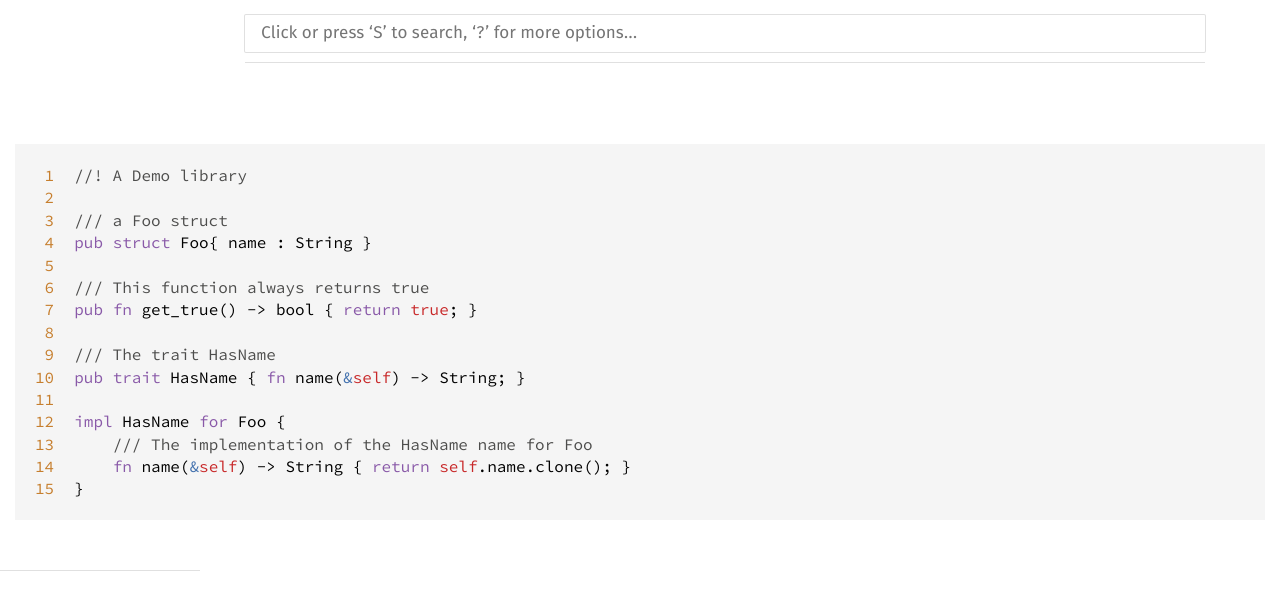
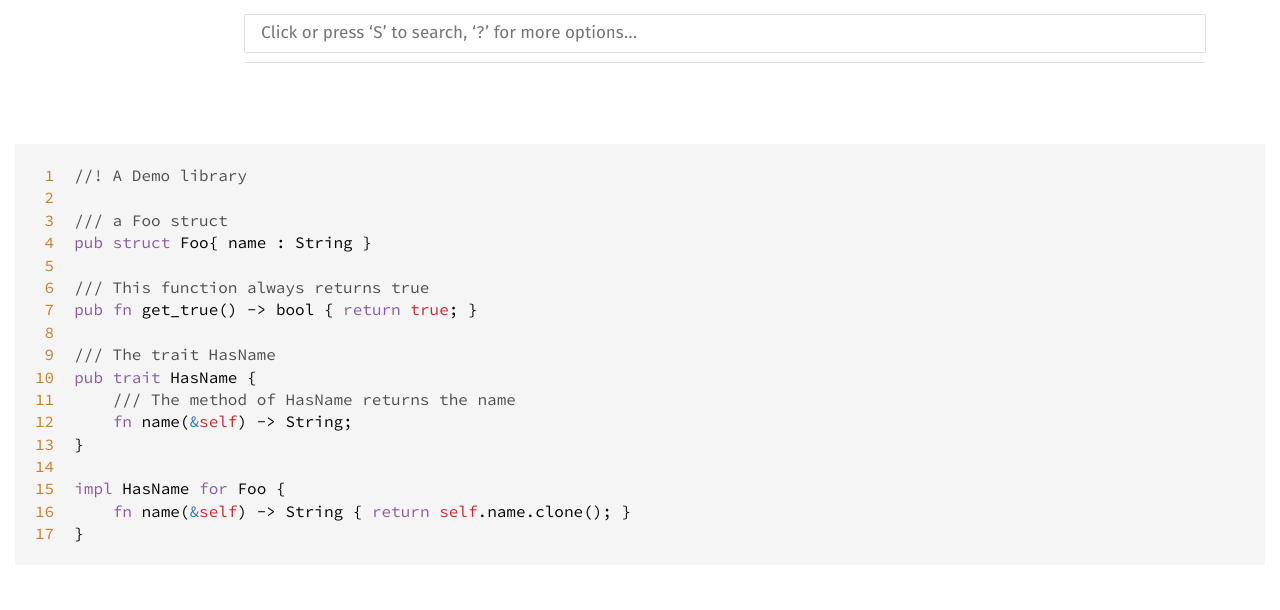
Before and after one commit to seb-odessa/seb-odessa.github.io, a plain HTML site: page demodoc/src/demodoc/lib.rs.html in a window 1280 px wide. Shown: the top 610 px of the page. Drawn offline with Linux system fonts and the light colour scheme.

Commit message:
Updates documentation from 1e867a9 revision

```diff
--- a/demodoc/search-index.js
+++ b/demodoc/search-index.js
@@ -1,3 +1,3 @@
 var searchIndex = {};
-searchIndex['demodoc'] = {"items":[[0,"","demodoc","A Demo library",null,null],[3,"Foo","","a Foo struct",null,null],[5,"get_true","","This function always returns true",null,{"inputs":[],"output":{"name":"bool"}}],[8,"HasName","","The trait HasName",null,null],[10,"name","","",0,{"inputs":[{"name":"hasname"}],"output":{"name":"string"}}],[11,"name","","The implementation of the HasName name for Foo",1,{"inputs":[{"name":"foo"}],"output":{"name":"string"}}]],"paths":[[8,"HasName"],[3,"Foo"]]};
+searchIndex['demodoc'] = {"items":[[0,"","demodoc","A Demo library",null,null],[3,"Foo","","a Foo struct",null,null],[5,"get_true","","This function always returns true",null,{"inputs":[],"output":{"name":"bool"}}],[8,"HasName","","The trait HasName",null,null],[10,"name","","The method of HasName returns the name",0,{"inputs":[{"name":"hasname"}],"output":{"name":"string"}}],[11,"name","","",1,{"inputs":[{"name":"foo"}],"output":{"name":"string"}}]],"paths":[[8,"HasName"],[3,"Foo"]]};
 initSearch(searchIndex);
--- a/demodoc/src/demodoc/lib.rs.html
+++ b/demodoc/src/demodoc/lib.rs.html
@@ -56,6 +56,8 @@
 <span id="13">13</span>
 <span id="14">14</span>
 <span id="15">15</span>
+<span id="16">16</span>
+<span id="17">17</span>
 </pre><pre class='rust '>
 <span class='doccomment'>//! A Demo library</span>
 
@@ -66,10 +68,12 @@
 <span class='kw'>pub</span> <span class='kw'>fn</span> <span class='ident'>get_true</span>() <span class='op'>-&gt;</span> <span class='ident'>bool</span> { <span class='kw'>return</span> <span class='boolval'>true</span>; }
 
 <span class='doccomment'>/// The trait HasName</span>
-<span class='kw'>pub</span> <span class='kw'>trait</span> <span class='ident'>HasName</span> { <span class='kw'>fn</span> <span class='ident'>name</span>(<span class='kw-2'>&amp;</span><span class='self'>self</span>) <span class='op'>-&gt;</span> <span class='ident'>String</span>; }
+<span class='kw'>pub</span> <span class='kw'>trait</span> <span class='ident'>HasName</span> {
+    <span class='doccomment'>/// The method of HasName returns the name</span>
+    <span class='kw'>fn</span> <span class='ident'>name</span>(<span class='kw-2'>&amp;</span><span class='self'>self</span>) <span class='op'>-&gt;</span> <span class='ident'>String</span>;
+}
 
 <span class='kw'>impl</span> <span class='ident'>HasName</span> <span class='kw'>for</span> <span class='ident'>Foo</span> {
-    <span class='doccomment'>/// The implementation of the HasName name for Foo</span>
     <span class='kw'>fn</span> <span class='ident'>name</span>(<span class='kw-2'>&amp;</span><span class='self'>self</span>) <span class='op'>-&gt;</span> <span class='ident'>String</span> { <span class='kw'>return</span> <span class='self'>self</span>.<span class='ident'>name</span>.<span class='ident'>clone</span>(); }
 }</pre>
 </section>
```
Also changed, not shown: demodoc/demodoc/index.html (+1 -1 lines), demodoc/demodoc/trait.HasName.html (+3 -2 lines).
